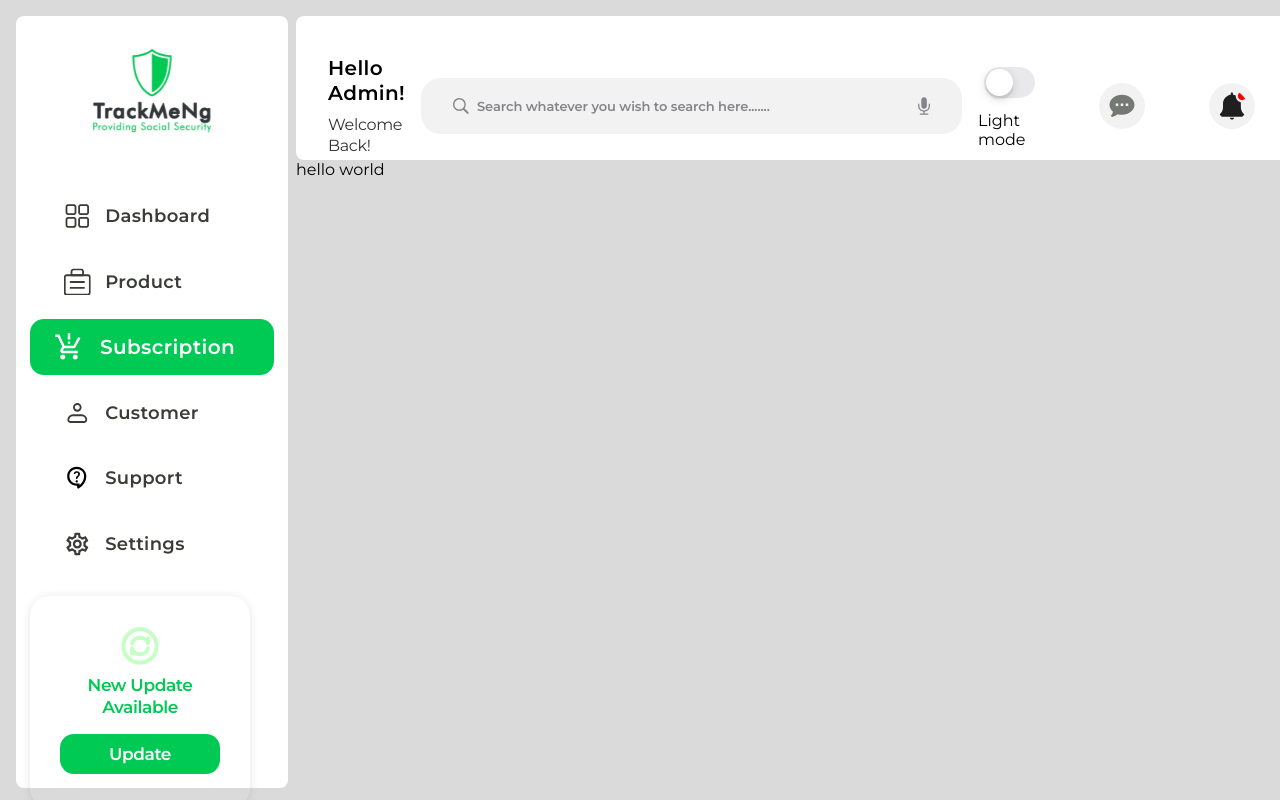
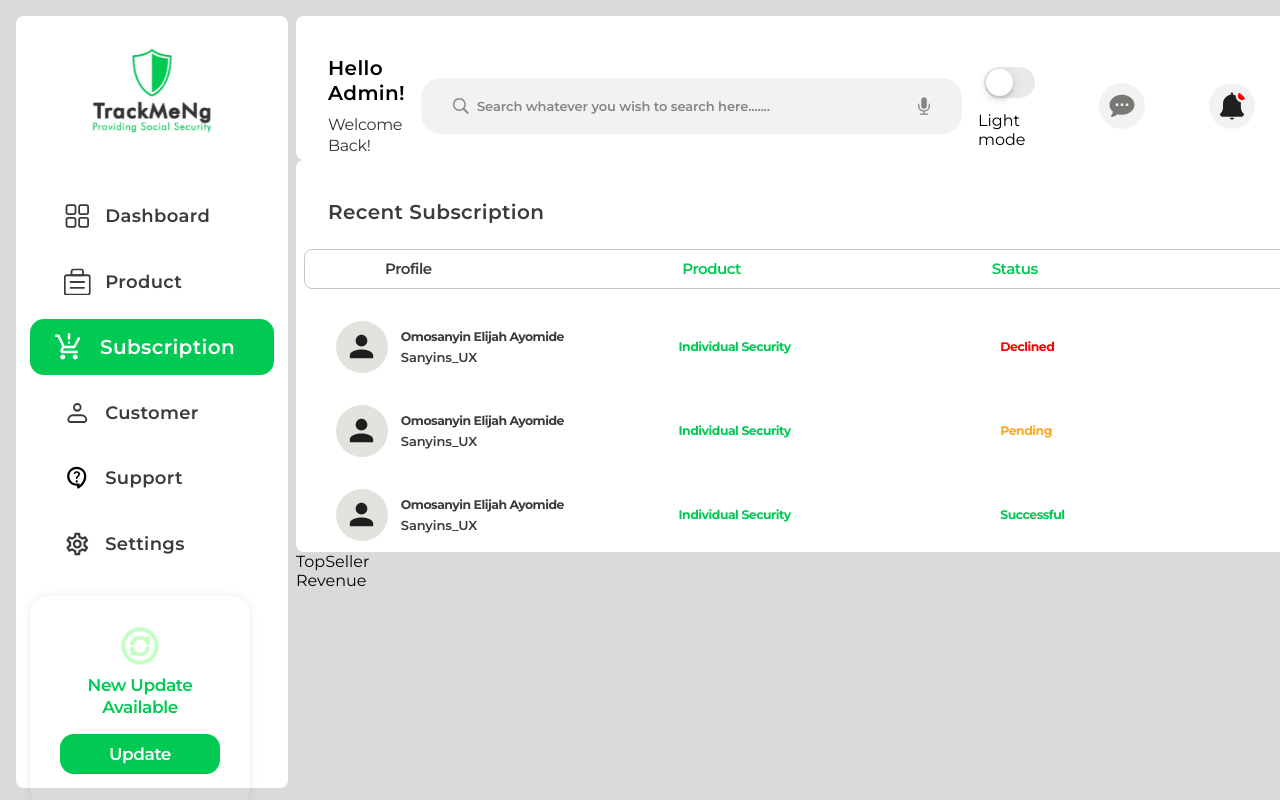
Before and after one commit to TrackMe-NG/dashboard_main, a React (Vite) app: page /subscription in a window 1280 px wide. Built offline with nearby package versions, Linux system fonts and the light colour scheme.

Commit message:
chores: updated subscription page component

```diff
--- a/src/pages/Subscription.jsx
+++ b/src/pages/Subscription.jsx
@@ -1,10 +1,28 @@
+import { Revenue } from "../(components)/Revenue";
+import { SubscriptionComps } from "../(components)/SubscriptionComps";
+import { TopSeller } from "../(components)/TopSeller";
 import DashboardLayout from "../layouts/DashboardLayout";
 
 export const Subscription = () => {
   return (
     <>
       <DashboardLayout>
-        <p>hello world</p>
+        <div className="subscription_page">
+          {/* SUBSCRIPTION COMPS SEC */}
+          <div className="subscription_page_left">
+            <SubscriptionComps />
+          </div>
+
+          <div className="subscription_page_right">
+            <div>
+              <TopSeller />
+            </div>
+
+            <div>
+              <Revenue />
+            </div>
+          </div>
+        </div>
       </DashboardLayout>
     </>
   );
```
